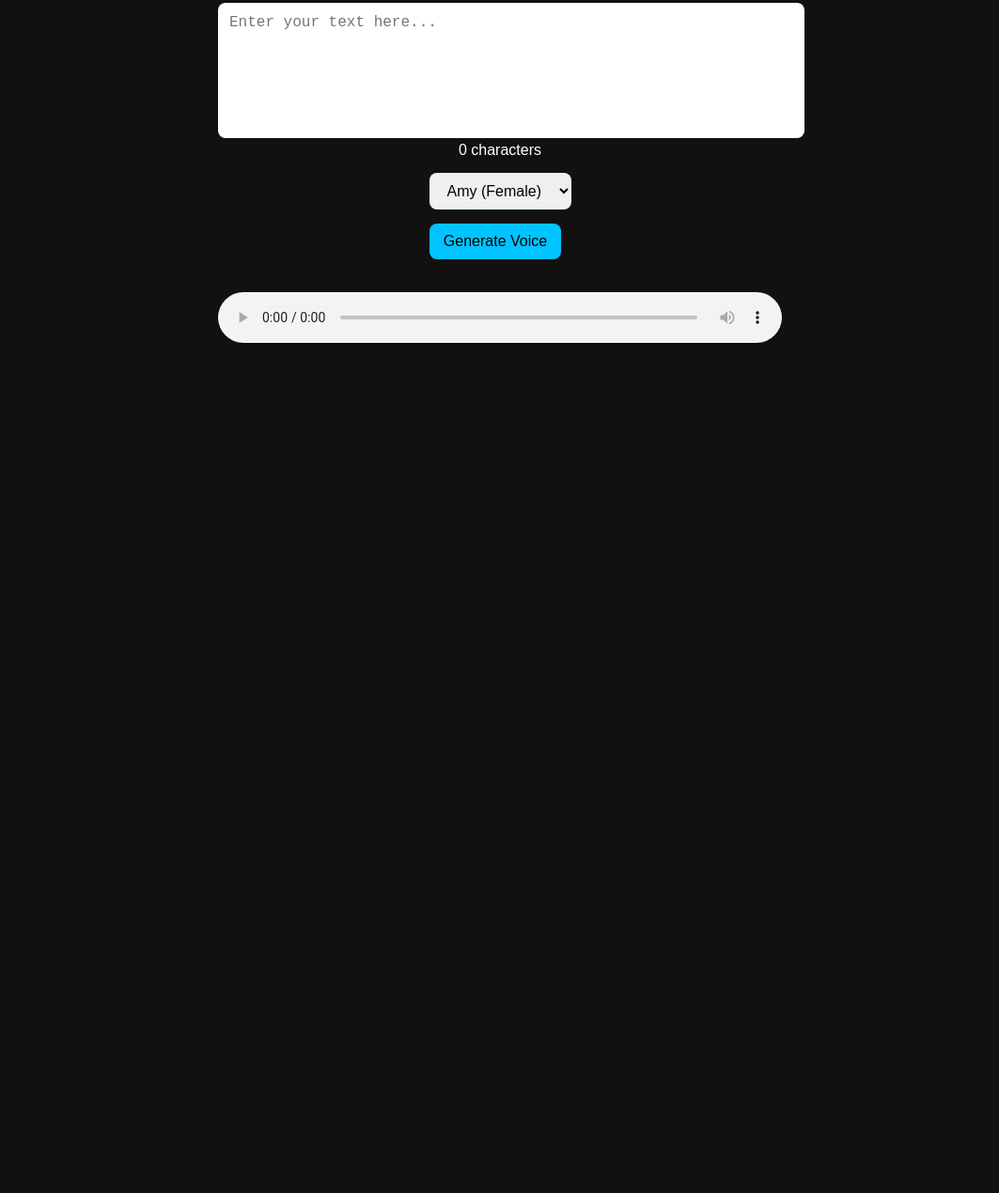
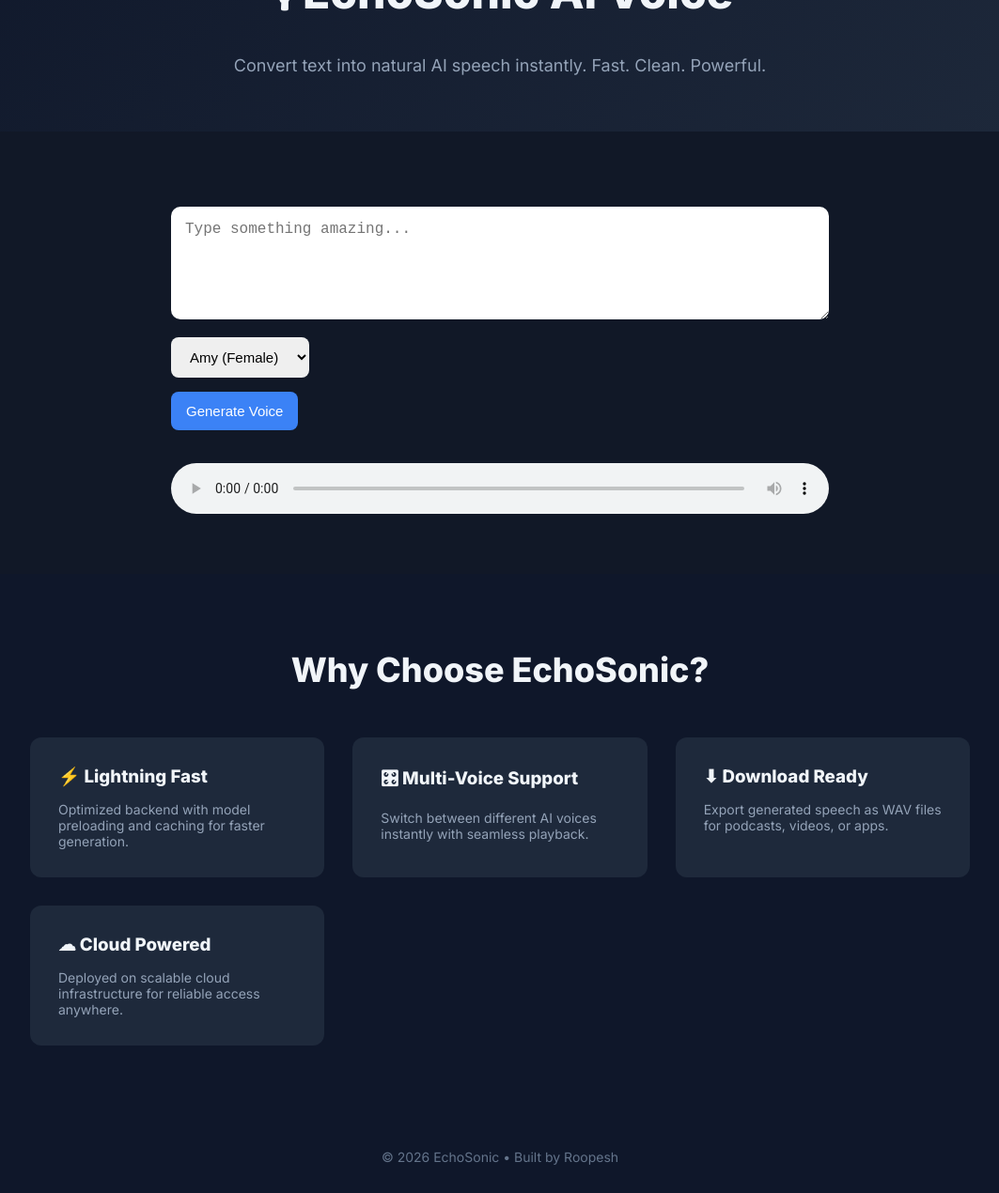
Before and after one commit to roopesharch/EchoSonic, a plain HTML site: page docs/index.html in a window 1280 px wide. Shown: the part 142-1412 px from the top of the page at 94% size, without its empty margins (108-1171 px from the left). Before the commit the page ends 800 px from the top, so only its background shows below. Drawn offline with Linux system fonts and the light colour scheme.

Commit message:
Add professional landing page UI

```diff
--- a/docs/index.html
+++ b/docs/index.html
@@ -2,81 +2,154 @@
 <html lang="en">
 <head>
 <meta charset="UTF-8">
-<title>EchoSonic AI Voice</title>
+<title>EchoSonic — AI Text to Voice</title>
 <meta name="viewport" content="width=device-width, initial-scale=1.0">
 
+<link href="https://fonts.googleapis.com/css2?family=Inter:wght@400;600;800&display=swap" rel="stylesheet">
+
 <style>
+* {
+    margin: 0;
+    padding: 0;
+    box-sizing: border-box;
+}
+
 body {
-    font-family: Arial, sans-serif;
-    background: #111;
-    color: white;
+    font-family: 'Inter', sans-serif;
+    background: #0f172a;
+    color: #f1f5f9;
+}
+
+.hero {
     text-align: center;
-    padding: 40px;
+    padding: 100px 20px 60px;
+    background: linear-gradient(135deg, #0f172a, #1e293b);
+}
+
+.hero h1 {
+    font-size: 48px;
+    font-weight: 800;
+    margin-bottom: 20px;
+}
+
+.hero p {
+    font-size: 18px;
+    color: #94a3b8;
+    max-width: 600px;
+    margin: auto;
+}
+
+.generator-section {
+    background: #111827;
+    padding: 60px 20px;
 }
 
 .container {
-    max-width: 600px;
+    max-width: 700px;
     margin: auto;
 }
 
 textarea {
     width: 100%;
     height: 120px;
-    padding: 12px;
+    padding: 15px;
+    border-radius: 10px;
+    border: none;
     font-size: 16px;
-    border-radius: 8px;
-    border: none;
-    resize: none;
+    margin-top: 20px;
 }
 
 select, button {
-    margin-top: 15px;
-    padding: 10px 15px;
-    font-size: 16px;
+    padding: 12px 16px;
     border-radius: 8px;
     border: none;
+    font-size: 15px;
+    margin-top: 15px;
 }
 
 button {
-    background: #00c3ff;
-    color: black;
+    background: #3b82f6;
+    color: white;
     cursor: pointer;
-    margin-right: 10px;
 }
 
 button:hover {
-    background: #00a0d6;
+    background: #2563eb;
 }
 
 #downloadBtn {
-    background: #00ff95;
+    background: #10b981;
     display: none;
 }
 
 #downloadBtn:hover {
-    background: #00d17c;
-}
-
-#status {
-    margin-top: 15px;
-    font-size: 14px;
-    color: #aaa;
+    background: #059669;
 }
 
 audio {
     margin-top: 20px;
     width: 100%;
 }
+
+.features {
+    padding: 80px 20px;
+    background: #0f172a;
+}
+
+.features h2 {
+    text-align: center;
+    font-size: 36px;
+    margin-bottom: 50px;
+}
+
+.feature-grid {
+    display: grid;
+    grid-template-columns: repeat(auto-fit, minmax(250px, 1fr));
+    gap: 30px;
+    max-width: 1000px;
+    margin: auto;
+}
+
+.feature-card {
+    background: #1e293b;
+    padding: 30px;
+    border-radius: 12px;
+    transition: transform 0.3s ease;
+}
+
+.feature-card:hover {
+    transform: translateY(-8px);
+}
+
+.feature-card h3 {
+    margin-bottom: 15px;
+}
+
+.feature-card p {
+    color: #94a3b8;
+    font-size: 14px;
+}
+
+.footer {
+    text-align: center;
+    padding: 30px;
+    font-size: 14px;
+    color: #64748b;
+}
 </style>
 </head>
 
 <body>
 
+<section class="hero">
+    <h1>🎙 EchoSonic AI Voice</h1>
+    <p>Convert text into natural AI speech instantly. Fast. Clean. Powerful.</p>
+</section>
+
+<section class="generator-section">
 <div class="container">
-<h1>🎙 EchoSonic AI Voice</h1>
 
-<textarea id="textInput" placeholder="Enter your text here..."></textarea>
-<div id="charCount">0 characters</div>
+<textarea id="textInput" placeholder="Type something amazing..."></textarea>
 
 <select id="voiceSelect">
     <option value="en_US-amy-low.onnx">Amy (Female)</option>
@@ -88,23 +161,52 @@
 <button onclick="speak()">Generate Voice</button>
 <button id="downloadBtn" onclick="downloadAudio()">Download</button>
 
-<div id="status"></div>
+<div id="status" style="margin-top:15px;color:#94a3b8;"></div>
 
 <audio id="audioPlayer" controls></audio>
+
+</div>
+</section>
+
+<section class="features">
+<h2>Why Choose EchoSonic?</h2>
+
+<div class="feature-grid">
+
+<div class="feature-card">
+<h3>⚡ Lightning Fast</h3>
+<p>Optimized backend with model preloading and caching for faster generation.</p>
+</div>
+
+<div class="feature-card">
+<h3>🎛 Multi-Voice Support</h3>
+<p>Switch between different AI voices instantly with seamless playback.</p>
+</div>
+
+<div class="feature-card">
+<h3>⬇ Download Ready</h3>
+<p>Export generated speech as WAV files for podcasts, videos, or apps.</p>
+</div>
+
+<div class="feature-card">
+<h3>☁ Cloud Powered</h3>
+<p>Deployed on scalable cloud infrastructure for reliable access anywhere.</p>
+</div>
+
+</div>
+</section>
+
+<div class="footer">
+© 2026 EchoSonic • Built by Roopesh
 </div>
 
 <script>
 const textInput = document.getElementById("textInput");
-const charCount = document.getElementById("charCount");
 const statusDiv = document.getElementById("status");
 const audioPlayer = document.getElementById("audioPlayer");
 const downloadBtn = document.getElementById("downloadBtn");
 
 let currentAudioBlob = null;
-
-textInput.addEventListener("input", () => {
-    charCount.innerText = textInput.value.length + " characters";
-});
 
 async function speak() {
     const text = textInput.value.trim();
@@ -115,8 +217,7 @@
         return;
     }
 
-    statusDiv.innerText = "⏳ Generating voice...";
-    audioPlayer.src = "";
+    statusDiv.innerText = "Generating voice...";
     downloadBtn.style.display = "none";
 
     try {
@@ -126,9 +227,7 @@
             + "&voice=" + encodeURIComponent(voice)
         );
 
-        if (!response.ok) {
-            throw new Error("Server error");
-        }
+        if (!response.ok) throw new Error("Server error");
 
         const blob = await response.blob();
         currentAudioBlob = blob;
@@ -138,9 +237,9 @@
         audioPlayer.play();
 
         downloadBtn.style.display = "inline-block";
-        statusDiv.innerText = "✅ Voice generated successfully!";
+        statusDiv.innerText = "Voice generated successfully!";
     } catch (error) {
-        statusDiv.innerText = "❌ Error generating voice.";
+        statusDiv.innerText = "Error generating voice.";
     }
 }
 
```
